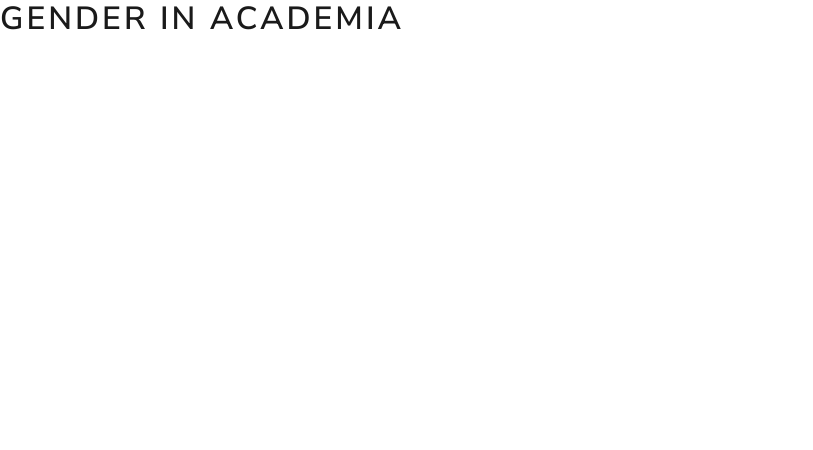
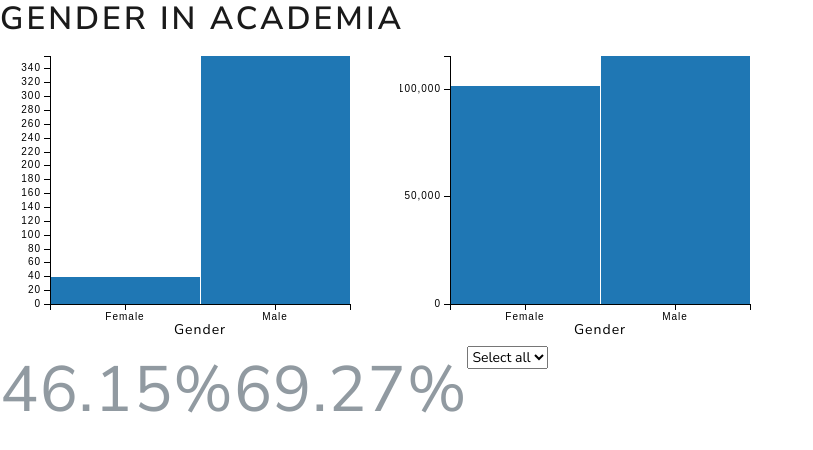
Before and after one commit to p4dz/dashboard-mini-project, a plain HTML site: page index.html in a window 1280 px wide. Shown: the whole page, without its empty margins (0-813 px from the left). Drawn offline with Linux system fonts and the light colour scheme.

Commit message:
created graphs

```diff
--- a/index.html
+++ b/index.html
@@ -8,6 +8,7 @@
 
     <link rel="stylesheet" href="static/css/bootstrap.min.css" type="text/css" />
     <link rel="stylesheet" href="static/css/dc.min.css" type="text/css" />
+    <link rel="stylesheet" href="static/css/style.css" type="text/css" />
 
     <script type="text/javascript" src="static/js/d3.min.js"></script>
     <script type="text/javascript" src="static/js/crossfilter.min.js"></script>
@@ -26,5 +27,12 @@
 
     <div id="average-salary"></div>
 
+    <div id="rank-distroution"></div>
+
+
+
+    <div class="number-box" id="percent-of-women-professors"></div>
+    <div class="number-box" id="percent-of-men-professors"></div>
+
 </body>
 </html>
--- /dev/null
+++ b/static/css/style.css
@@ -0,0 +1,5 @@
+.number-box {
+    font-size: 64px;
+    text-align: center;
+    line-height: normal;
+}
--- a/static/js/graph.js
+++ b/static/js/graph.js
@@ -10,12 +10,17 @@ function makeGraphs(error, salaryData) {
     })
 
     show_discipline_selector(ndx);
+
+    show_percent_that_are_professors(ndx, "Female", "#percent-of-women-professors");
+    show_percent_that_are_professors(ndx, "Male", "#percent-of-men-professors");
+
     show_gender_balance(ndx);
     show_average_salary(ndx);
     show_rank_distribution(ndx);
 
     dc.renderAll();
 }
+
 
 function show_discipline_selector(ndx) {
     var dim = ndx.dimension(dc.pluck('discipline'));
@@ -25,6 +30,46 @@ function show_discipline_selector(ndx) {
         .dimension(dim)
         .group(group);
 }
+
+
+function show_percent_that_are_professors(ndx, gender, element) {
+    var percentageThatAreProf = ndx.groupAll().reduce(
+        function(p, v) {
+            if (v.sex === gender) {
+                p.count++;
+                if(v.rank === "Prof") {
+                    p.are_prof++;
+                }
+            }
+            return p;
+        },
+        function(p, v) {
+            if (v.sex === gender) {
+                p.count--;
+                if(v.rank === "Prof") {
+                    p.are_prof--;
+                }
+            }
+            return p;
+        },
+        function() {
+            return {count: 0, are_prof: 0};
+        },
+    );
+
+    dc.numberDisplay(element)
+        .formatNumber(d3.format(".2%"))
+        .valueAccessor(function (d) {
+            if (d.count == 0) {
+                return 0;
+            } else {
+                return (d.are_prof / d.count);
+            }
+        })
+        .group(percentageThatAreProf)
+}
+
+
 
 
 function show_gender_balance(ndx) {
@@ -73,7 +118,6 @@ function show_average_salary(ndx) {
 
     var averageSalaryByGender = dim.group().reduce(add_item, remove_item, initialise);
 
-
     dc.barChart("#average-salary")
         .width(400)
         .height(300)
@@ -89,6 +133,54 @@ function show_average_salary(ndx) {
         .elasticY(true)
         .xAxisLabel("Gender")
         .yAxis().ticks(4);
+}
 
 
+function show_rank_distribution(ndx) {
+
+    function rankByGender(dimension, rank) {
+        return dimension.group().reduce(
+            function (p, v) {
+                p.total++;
+                if(v.rank == rank) {
+                    p.match++;
+                }
+                return p;
+            },
+            function (p, v) {
+                p.total--;
+                if(v.rank == rank) {
+                    p.match--;
+                }
+                return p;
+            },
+            function () {
+                return {total: 0, match: 0};
+            }
+        );
+    }
+
+    var dim = ndx.dimension(dc.pluck("sex"));
+    var profByGender = rankByGender(dim, "Prof");
+    var asstProfByGender = rankByGender(dim, "AsstProf");
+    var assocProfByGender = rankByGender(dim, "AssocProf");
+
+    dc.barChart("#rank-distribution")
+        .width(400)
+        .height(300)
+        .dimension(dim)
+        .group(profByGender, "Prof")
+        .stack(asstProfByGender, "Asst Prof")
+        .stack(assocProfByGender, "Assoc Prof")
+        .valueAccessor(function(d) {
+            if(d.value.total > 0) {
+                return (d.value.match / d.value.total) * 100;
+            } else {
+                return 0;
+            }
+        })
+        .x(d3.scale.ordinal())
+        .xUnits(dc.units.ordinal)
+        .legend(dc.legend().x(320).y(20).itemHeight(15).gap(5))
+        .margins({top: 10, right: 100, bottom: 30, left: 30});
 }
```
